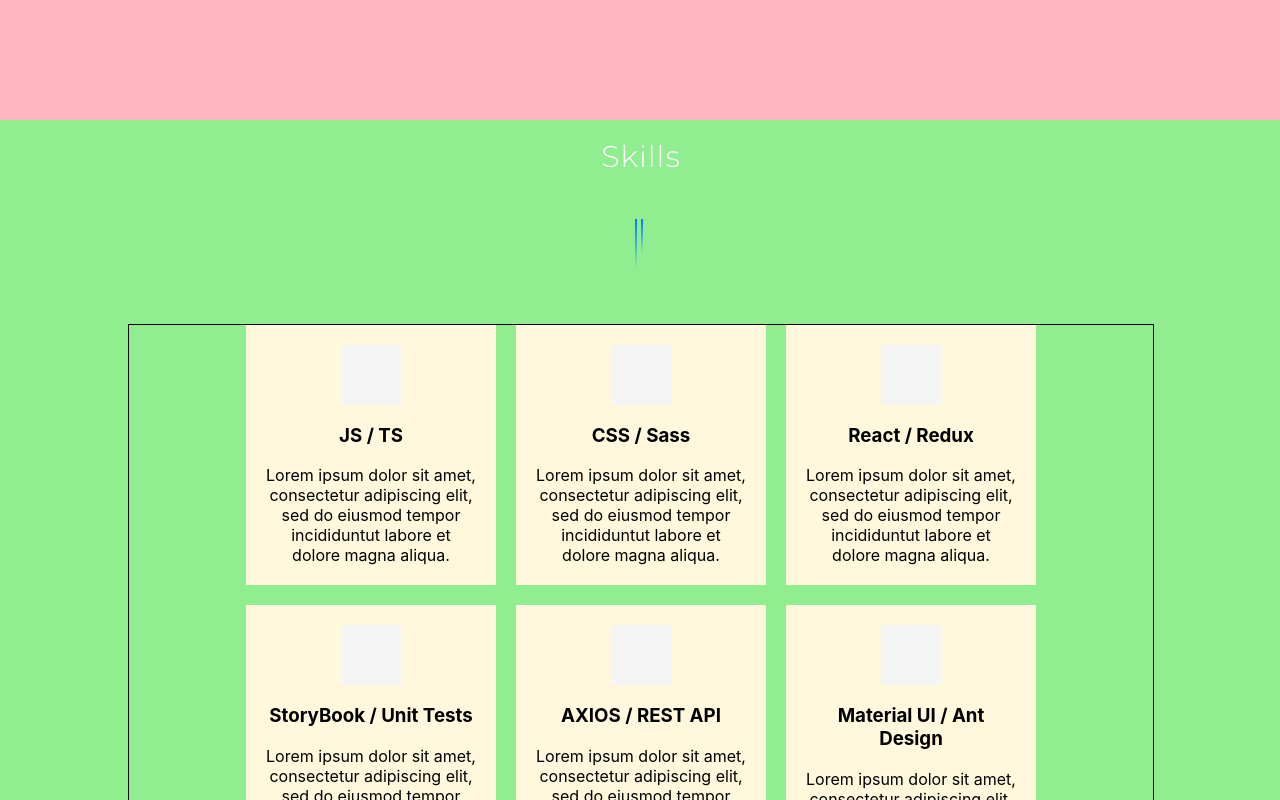
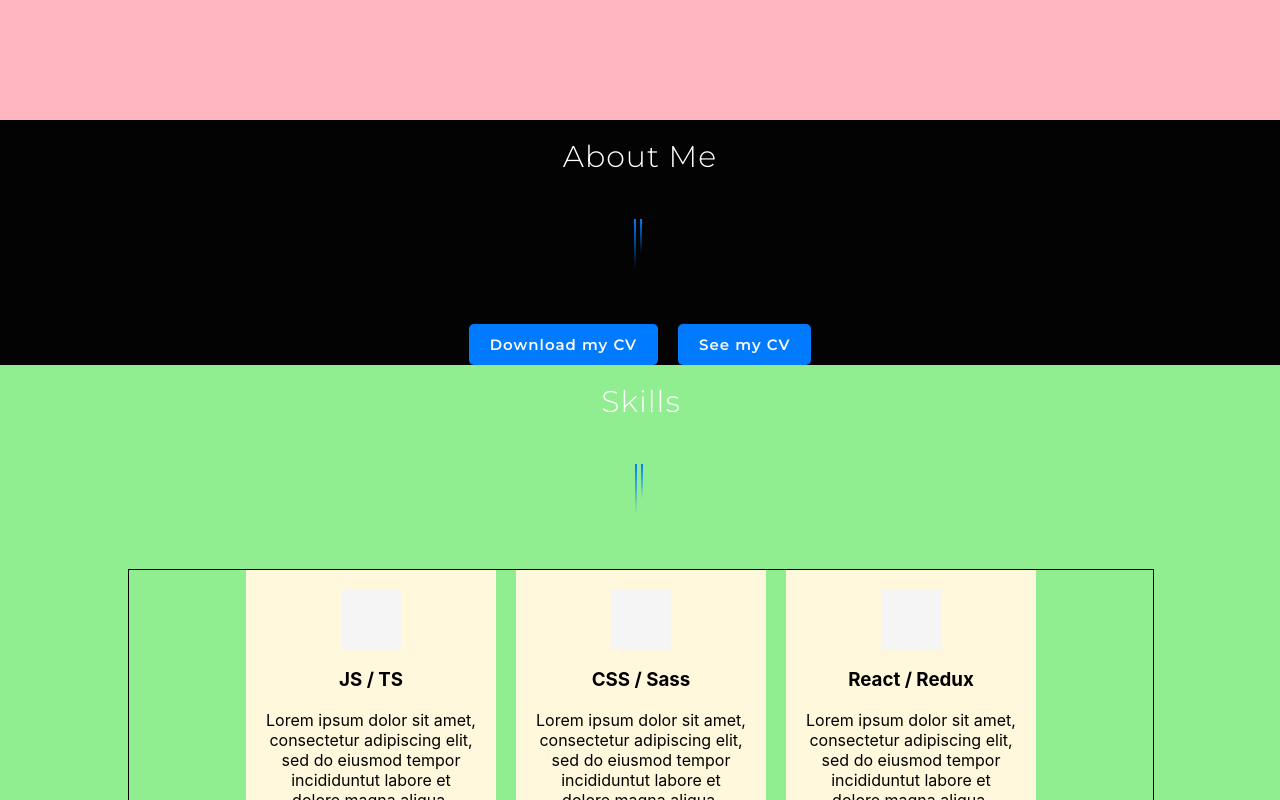
Before and after one commit to YuryHouse/yurasz-portfolio, a React (Create React App) app: page / in a window 1280 px wide. Shown: the part 760-1560 px from the top of the page. Built offline with nearby package versions, Linux system fonts and the light colour scheme.

Commit message:
added common style for buttons

```diff
--- a/src/App.js
+++ b/src/App.js
@@ -4,7 +4,7 @@
 import Main from "./main/Main";
 import Skills from "./skills/Skills";
 import Projects from "./projects/Projects";
-import Hiring from "./hiring/Hiring";
+import About from "./about/About";
 import Contact from "./contact/Contact";
 import Footer from "./footer/Footer";
 
@@ -13,9 +13,9 @@
         <div className='App'>
             <Header />
             <Main />
+            <About/>
             <Skills />
             <Projects />
-            <Hiring/>
             <Contact />
             <Footer />
         </div>
--- /dev/null
+++ b/src/about/About.js
@@ -0,0 +1,21 @@
+import React from 'react';
+import style from './About.module.scss';
+import styleContainer from "../common/styles/Container.module.css";
+import Title from "../common/components/title/Title";
+import styleButton from '../common/styles/Button.module.scss'
+
+function About() {
+    return (
+        <div className={style.aboutBlock}>
+            <div className={`${styleContainer.container} ${style.aboutContainer}`}>
+                <Title name={'About me'}/>
+                <div className={style.buttonContainer}>
+                    <button className={`${styleButton.button}`}>Download my CV</button>
+                    <button className={`${styleButton.button}`}>See my CV</button>
+                </div>
+            </div>
+        </div>
+    );
+}
+
+export default About;
--- /dev/null
+++ b/src/about/About.module.scss
@@ -0,0 +1,22 @@
+@import "../../src/common/styles/sass/variables";
+
+.aboutBlock {
+    height: auto;
+    background-color: $bgColor;
+    .aboutContainer {
+        flex-direction: column;
+        justify-content: flex-start;
+        align-items: center;
+        .buttonContainer {
+            display: flex;
+            flex-direction: row;
+            justify-content: center;
+            @media screen and (max-width: 480px) {
+                flex-direction: column;
+                align-items: center;
+                justify-items: flex-start;
+
+            }
+        }
+    }
+}
--- /dev/null
+++ b/src/common/styles/Button.module.scss
@@ -0,0 +1,18 @@
+@import "./sass/variables.scss";
+.button {
+  margin: auto 10px ;
+  padding: 10px 20px;
+  border: 1px solid transparent;
+  letter-spacing: 1px;
+  z-index: 1;
+  font-size: 15px;
+  font-weight: 600;
+  font-family: 'Montserrat', sans-serif;
+  border-radius: 5px;
+  text-decoration: none;
+  color: $btnColor;
+  background-color: $primaryColor;
+  @media screen and (max-width: 480px) {
+    margin: 10px auto;
+}
+}
--- a/src/contact/Contact.js
+++ b/src/contact/Contact.js
@@ -1,5 +1,6 @@
 import React from 'react';
-import style from './Contact.module.scss'
+import style from './Contact.module.scss';
+import styleButton from '../common/styles/Button.module.scss'
 import styleContainer from "../common/styles/Container.module.css";
 import Title from "../common/components/title/Title";
 
@@ -12,7 +13,7 @@
                     <input type={"text"} />
                     <input type={"text"} />
                     <textarea />
-                    <button type="submit">Send</button>
+                    <button className={`${styleButton.button}`} type="submit">Send</button>
                 </form>
             </div>
         </div>
--- a/src/contact/Contact.module.scss
+++ b/src/contact/Contact.module.scss
@@ -1,14 +1,16 @@
 @import "../../src/common/styles/sass/variables";
+
 
 .contactBlock {
     width: 100%;
     height: auto;
     background-color: $bgColor;
     padding-bottom: 10px;
+
     .contactContainer {
-        background-color: $bgContainerColor;
         flex-direction: column;
         justify-content: flex-start;
+
         .contact {
             width: 50%;
             flex-direction: column;
@@ -16,25 +18,13 @@
             display: flex;
             flex-wrap: wrap;
             @media screen and (max-width: 660px) {
-                    width: 80%;
+                width: 80%;
             }
         }
+
         .contact input, .contact textarea {
             width: 100%;
             margin: 10px 0;
         }
-        .contact button {
-            padding: 10px 20px;
-            background-color: $primaryColor;
-            border: 1px solid transparent;
-            color: $btnColor;
-            letter-spacing: 1px;
-            z-index: 1;
-            font-size: 15px;
-            font-weight: 600;
-            font-family: 'Montserrat', sans-serif;
-            border-radius: 5px;
-            text-decoration: none;
-        }
     }
 }
--- a/src/hiring/Hiring.js
+++ /dev/null
@@ -1,19 +0,0 @@
-import React from 'react';
-import style from './Hiring.module.scss';
-import styleContainer from "../common/styles/Container.module.css";
-import Title from "../common/components/title/Title";
-
-function Hiring() {
-    return (
-        <div className={style.hiringBlock}>
-            <div className={`${styleContainer.container} ${style.hiringContainer}`}>
-                <Title name={'Looking to work remotely or relocate'}/>
-                <div className={style.buttonContainer}>
-                    <button>Hire мe</button>
-                </div>
-            </div>
-        </div>
-    );
-}
-
-export default Hiring;
--- a/src/hiring/Hiring.module.scss
+++ /dev/null
@@ -1,27 +0,0 @@
-@import "../../src/common/styles/sass/variables";
-
-.hiringBlock {
-    height: auto;
-    background-color: $bgColor;
-    .hiringContainer {
-        flex-direction: column;
-        justify-content: flex-start;
-        align-items: center;
-        .buttonContainer {
-            margin-bottom: 10px;
-        }
-        .buttonContainer button {
-            padding: 10px 20px;
-            background-color: $primaryColor;
-            border: 1px solid transparent;
-            color: $btnColor;
-            letter-spacing: 1px;
-            z-index: 1;
-            font-size: 15px;
-            font-weight: 600;
-            font-family: 'Montserrat', sans-serif;
-            border-radius: 5px;
-            text-decoration: none;
-        }
-    }
-}
--- a/src/nav/Nav.module.scss
+++ b/src/nav/Nav.module.scss
@@ -22,5 +22,5 @@
     letter-spacing: 1.5px;
     color: $headersColor;
     padding: 5px;
-    @include text(15px, 1.2);
+    @include text(17px, 1.2);
 }
--- a/src/projects/project/Project.js
+++ b/src/projects/project/Project.js
@@ -1,12 +1,13 @@
 import React from 'react';
 import style from './Project.module.scss';
+import styleButton from '../../common/styles/Button.module.scss'
 
 
 function Project(props) {
     return (
         <div className={style.project}>
             <div style={props.style} className={style.imageContainer}>
-                <a className={style.viewBtn} href={''}>See more</a>
+                <a className={`${styleButton.button}`} href={'/'}>{'See more'}</a>
             </div>
             <div className={style.projectInfo}>
                 <h3 className={style.projectTitle}>{props.title}</h3>
--- a/src/projects/project/Project.module.scss
+++ b/src/projects/project/Project.module.scss
@@ -24,19 +24,6 @@
         background-position: center;
         background-repeat: no-repeat;
         position: relative;
-        .viewBtn {
-            padding: 10px 20px;
-            background-color: $primaryColor;
-            border: 1px solid transparent;
-            color: $btnColor;
-            letter-spacing: 1px;
-            z-index: 1;
-            font-size: 15px;
-            font-weight: 600;
-            font-family: 'Montserrat', sans-serif;
-            border-radius: 5px;
-            text-decoration: none;
-        }
         &::before {
             position: absolute;
             content: '';
```
